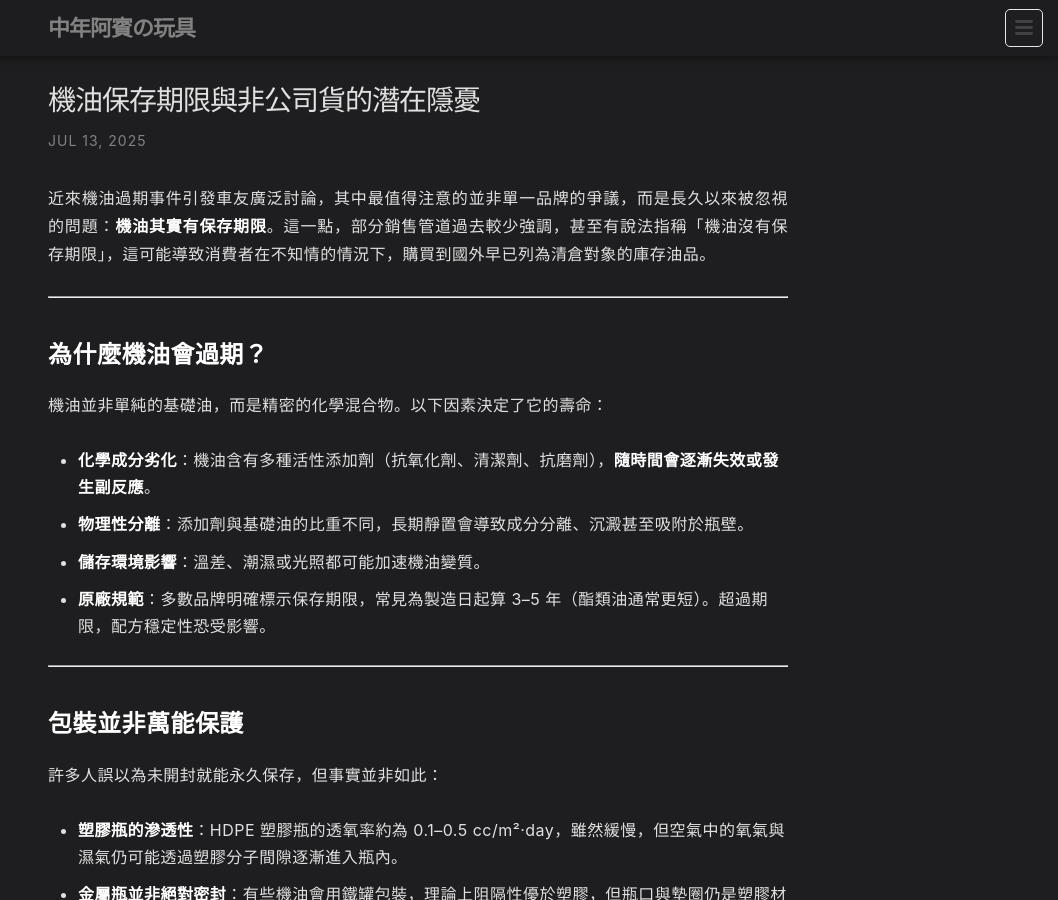
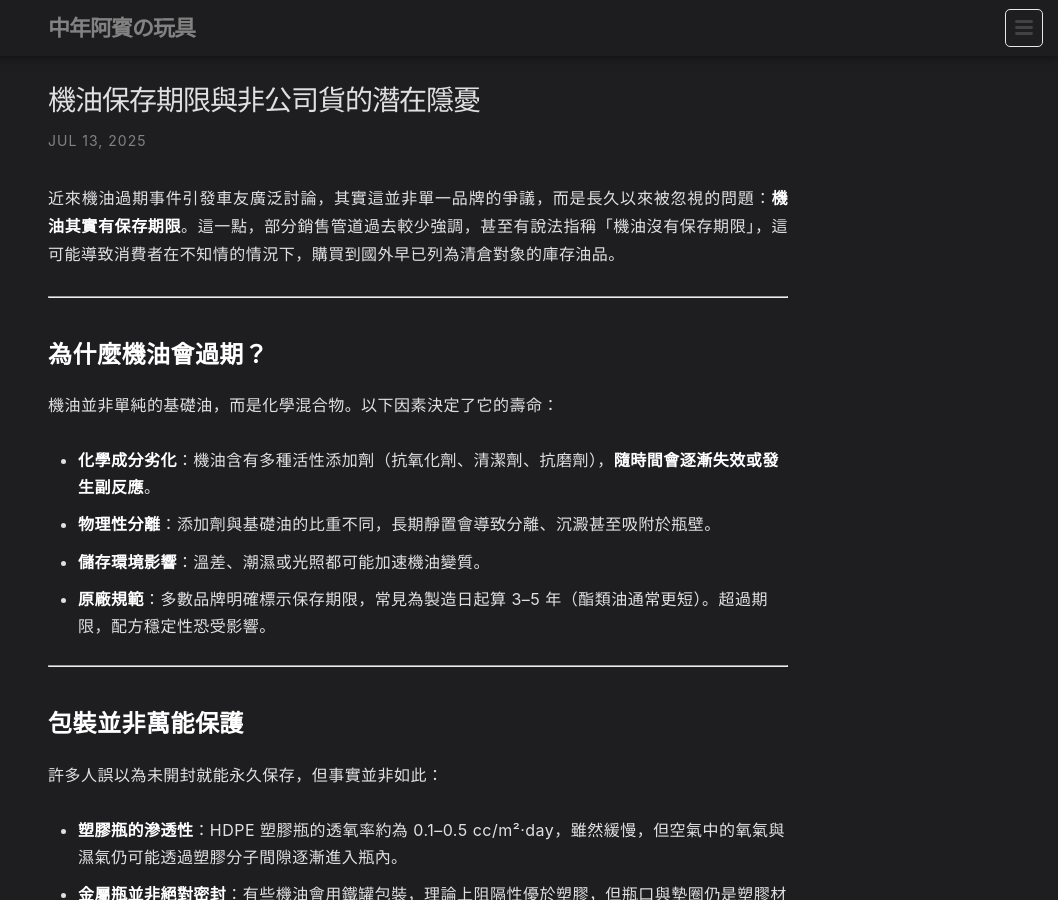
Before and after one commit to 1stbenz/1stbenz.github.io, a Jekyll site: the page built from _posts/2025-07-13-oil-shelf-life.md, in a window 1280 px wide and 900 px high. Shown: the whole window, without its empty margins (222-1280 px from the left). Built offline with Jekyll 4.4.1, drawn with Linux system fonts in a browser that asks for light colours.

Commit message:
Update 2025-07-13-oil-shelf-life.md

```diff
--- a/_posts/2025-07-13-oil-shelf-life.md
+++ b/_posts/2025-07-13-oil-shelf-life.md
@@ -26,14 +26,14 @@ faq:
     answer: "自保方法包括：購買前務必檢查瓶身製造日期，並留意有無塗改；若不幸買到庫存較久的油，使用前劇烈搖晃（但效果有限）；選擇正規公司貨以確保來源與新鮮度；避免單純追求低價，因為過低的價格可能反映了產品的年份成本。"
 ---
 
-近來機油過期事件引發車友廣泛討論，其中最值得注意的並非單一品牌的爭議，而是長久以來被忽視的問題：**機油其實有保存期限**。這一點，部分銷售管道過去較少強調，甚至有說法指稱「機油沒有保存期限」，這可能導致消費者在不知情的情況下，購買到國外早已列為清倉對象的庫存油品。
+近來機油過期事件引發車友廣泛討論，其實這並非單一品牌的爭議，而是長久以來被忽視的問題：**機油其實有保存期限**。這一點，部分銷售管道過去較少強調，甚至有說法指稱「機油沒有保存期限」，這可能導致消費者在不知情的情況下，購買到國外早已列為清倉對象的庫存油品。
 
 ---
 
 ## 為什麼機油會過期？
-機油並非單純的基礎油，而是精密的化學混合物。以下因素決定了它的壽命：
+機油並非單純的基礎油，而是化學混合物。以下因素決定了它的壽命：
 - **化學成分劣化**：機油含有多種活性添加劑（抗氧化劑、清潔劑、抗磨劑），**隨時間會逐漸失效或發生副反應**。
-- **物理性分離**：添加劑與基礎油的比重不同，長期靜置會導致成分分離、沉澱甚至吸附於瓶壁。
+- **物理性分離**：添加劑與基礎油的比重不同，長期靜置會導致分離、沉澱甚至吸附於瓶壁。
 - **儲存環境影響**：溫差、潮濕或光照都可能加速機油變質。
 - **原廠規範**：多數品牌明確標示保存期限，常見為製造日起算 3–5 年（酯類油通常更短）。超過期限，配方穩定性恐受影響。
 
```
